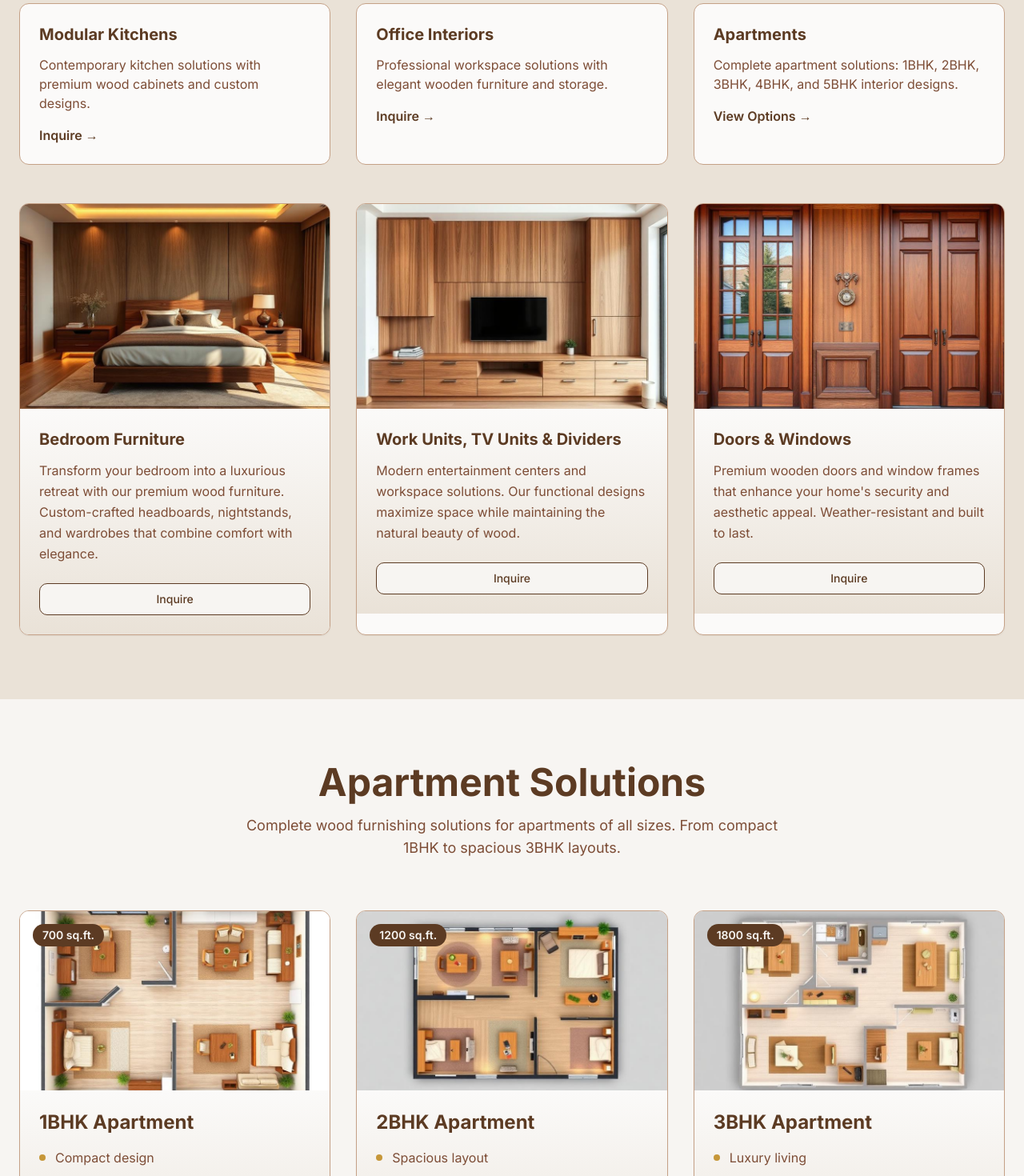
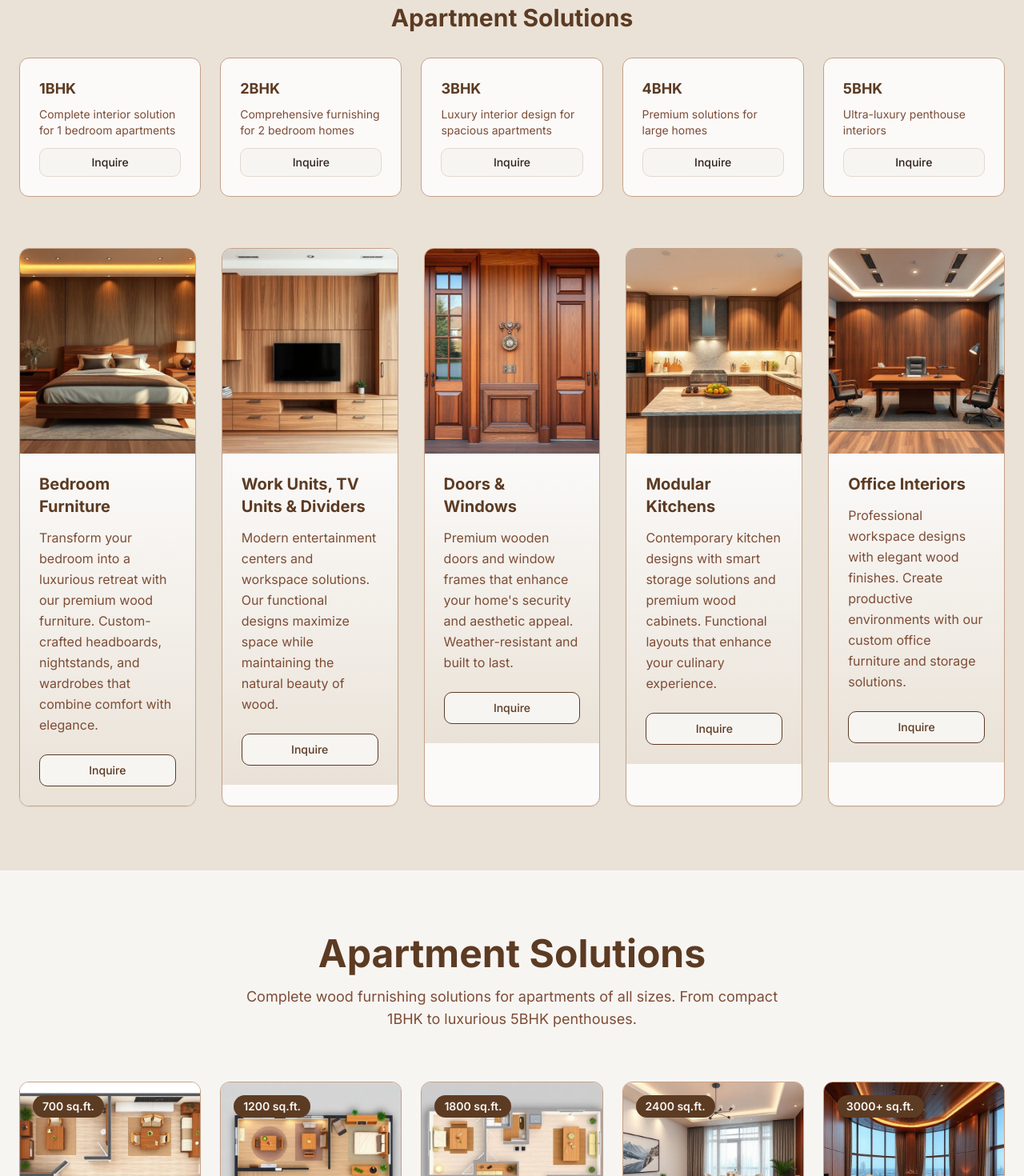
Before and after one commit to shivareddy2002/woodland-crafted-designs, a React (Vite) app: page / in a window 1280 px wide. Shown: the part 1060-2530 px from the top of the page at 80% size. Built offline with nearby package versions, Linux system fonts and the light colour scheme.

Commit message:
Update buttons and layout

```diff
--- a/src/components/ApartmentTypes.tsx
+++ b/src/components/ApartmentTypes.tsx
@@ -3,6 +3,8 @@ import { Card, CardContent } from "@/components/ui/card";
 import apartment1bhk from "@/assets/1bhk-apartment.jpg";
 import apartment2bhk from "@/assets/2bhk-apartment.jpg";
 import apartment3bhk from "@/assets/3bhk-apartment.jpg";
+import apartment4bhk from "@/assets/4bhk-apartment.jpg";
+import apartment5bhk from "@/assets/5bhk-apartment.jpg";
 
 const ApartmentTypes = () => {
   const apartments = [
@@ -27,6 +29,20 @@ const ApartmentTypes = () => {
       features: ["Luxury living", "Multiple bedrooms", "Custom wood work", "Entertainment spaces"],
       button: "View 3BHK",
     },
+    {
+      type: "4BHK Apartment",
+      size: "2400 sq.ft.",
+      image: apartment4bhk,
+      features: ["Premium interiors", "Master suite", "Study room", "Multiple storage areas"],
+      button: "View 4BHK",
+    },
+    {
+      type: "5BHK Apartment",
+      size: "3000+ sq.ft.",
+      image: apartment5bhk,
+      features: ["Ultra-luxury", "Penthouse design", "Premium finishes", "Entertainment rooms"],
+      button: "View 5BHK",
+    },
   ];
 
   return (
@@ -37,11 +53,11 @@ const ApartmentTypes = () => {
             Apartment Solutions
           </h2>
           <p className="text-lg text-wood-dark max-w-2xl mx-auto">
-            Complete wood furnishing solutions for apartments of all sizes. From compact 1BHK to spacious 3BHK layouts.
+            Complete wood furnishing solutions for apartments of all sizes. From compact 1BHK to luxurious 5BHK penthouses.
           </p>
         </div>
 
-        <div className="grid grid-cols-1 md:grid-cols-3 gap-8">
+        <div className="grid grid-cols-1 md:grid-cols-2 lg:grid-cols-3 xl:grid-cols-5 gap-6">
           {apartments.map((apartment, index) => (
             <Card
               key={index}
--- a/src/components/Contact.tsx
+++ b/src/components/Contact.tsx
@@ -94,7 +94,25 @@ const Contact = () => {
                     </div>
                     <div>
                       <div className="font-semibold text-primary">Address</div>
-                      <div className="text-wood-dark">Kadapa</div>
+                      <div className="text-wood-dark">Kadapa, Andhra Pradesh</div>
+                    </div>
+                  </CardContent>
+                </Card>
+
+                {/* Google Map */}
+                <Card className="border-wood-medium mt-6">
+                  <CardContent className="p-0">
+                    <div className="w-full h-64 rounded-lg overflow-hidden">
+                      <iframe
+                        src="https://www.google.com/maps/embed?pb=!1m18!1m12!1m3!1d248849.56865533178!2d78.54713623671826!3d14.46667997779481!2m3!1f0!2f0!3f0!3m2!1i1024!2i768!4f13.1!3m3!1m2!1s0x3bb34ddc98509c0f%3A0x8f88cae3de53ab5!2sKadapa%2C%20Andhra%20Pradesh!5e0!3m2!1sen!2sin!4v1735733616044!5m2!1sen!2sin"
+                        width="100%"
+                        height="100%"
+                        style={{ border: 0 }}
+                        allowFullScreen
+                        loading="lazy"
+                        referrerPolicy="no-referrer-when-downgrade"
+                        title="IDL Location - Kadapa"
+                      />
                     </div>
                   </CardContent>
                 </Card>
--- a/src/components/FeaturedProducts.tsx
+++ b/src/components/FeaturedProducts.tsx
@@ -3,6 +3,8 @@ import { Card, CardContent } from "@/components/ui/card";
 import bedroomImage from "@/assets/bedroom-wood.jpg";
 import workUnitsImage from "@/assets/work-units-wood.jpg";
 import doorsWindowsImage from "@/assets/doors-windows-wood.jpg";
+import modularKitchenImage from "@/assets/modular-kitchen.jpg";
+import officeInteriorsImage from "@/assets/office-interiors.jpg";
 
 const FeaturedProducts = () => {
   const products = [
@@ -21,6 +23,16 @@ const FeaturedProducts = () => {
       description: "Premium wooden doors and window frames that enhance your home's security and aesthetic appeal. Weather-resistant and built to last.",
       image: doorsWindowsImage,
     },
+    {
+      title: "Modular Kitchens",
+      description: "Contemporary kitchen designs with smart storage solutions and premium wood cabinets. Functional layouts that enhance your culinary experience.",
+      image: modularKitchenImage,
+    },
+    {
+      title: "Office Interiors",
+      description: "Professional workspace designs with elegant wood finishes. Create productive environments with our custom office furniture and storage solutions.",
+      image: officeInteriorsImage,
+    },
   ];
 
   return (
@@ -35,26 +47,39 @@ const FeaturedProducts = () => {
           </p>
         </div>
 
-        {/* Additional Product Categories */}
-        <div className="grid grid-cols-1 md:grid-cols-2 lg:grid-cols-3 gap-8 mb-12">
-          <div className="bg-card p-6 rounded-lg border border-wood-medium hover:shadow-lg transition-all duration-300">
-            <h3 className="text-xl font-bold text-primary mb-3">Modular Kitchens</h3>
-            <p className="text-wood-dark mb-4">Contemporary kitchen solutions with premium wood cabinets and custom designs.</p>
-            <button className="text-primary hover:text-primary/80 font-semibold">Inquire →</button>
-          </div>
-          <div className="bg-card p-6 rounded-lg border border-wood-medium hover:shadow-lg transition-all duration-300">
-            <h3 className="text-xl font-bold text-primary mb-3">Office Interiors</h3>
-            <p className="text-wood-dark mb-4">Professional workspace solutions with elegant wooden furniture and storage.</p>
-            <button className="text-primary hover:text-primary/80 font-semibold">Inquire →</button>
-          </div>
-          <div className="bg-card p-6 rounded-lg border border-wood-medium hover:shadow-lg transition-all duration-300">
-            <h3 className="text-xl font-bold text-primary mb-3">Apartments</h3>
-            <p className="text-wood-dark mb-4">Complete apartment solutions: 1BHK, 2BHK, 3BHK, 4BHK, and 5BHK interior designs.</p>
-            <button className="text-primary hover:text-primary/80 font-semibold">View Options →</button>
+        {/* Apartment Solutions */}
+        <div className="mb-16">
+          <h3 className="text-3xl font-bold text-primary text-center mb-8">Apartment Solutions</h3>
+          <div className="grid grid-cols-1 md:grid-cols-2 lg:grid-cols-5 gap-6">
+            <div className="bg-card p-6 rounded-lg border border-wood-medium hover:shadow-lg transition-all duration-300 transform hover:-translate-y-1">
+              <h4 className="text-lg font-bold text-primary mb-2">1BHK</h4>
+              <p className="text-wood-dark text-sm mb-3">Complete interior solution for 1 bedroom apartments</p>
+              <Button variant="outline" size="sm" className="w-full">Inquire</Button>
+            </div>
+            <div className="bg-card p-6 rounded-lg border border-wood-medium hover:shadow-lg transition-all duration-300 transform hover:-translate-y-1">
+              <h4 className="text-lg font-bold text-primary mb-2">2BHK</h4>
+              <p className="text-wood-dark text-sm mb-3">Comprehensive furnishing for 2 bedroom homes</p>
+              <Button variant="outline" size="sm" className="w-full">Inquire</Button>
+            </div>
+            <div className="bg-card p-6 rounded-lg border border-wood-medium hover:shadow-lg transition-all duration-300 transform hover:-translate-y-1">
+              <h4 className="text-lg font-bold text-primary mb-2">3BHK</h4>
+              <p className="text-wood-dark text-sm mb-3">Luxury interior design for spacious apartments</p>
+              <Button variant="outline" size="sm" className="w-full">Inquire</Button>
+            </div>
+            <div className="bg-card p-6 rounded-lg border border-wood-medium hover:shadow-lg transition-all duration-300 transform hover:-translate-y-1">
+              <h4 className="text-lg font-bold text-primary mb-2">4BHK</h4>
+              <p className="text-wood-dark text-sm mb-3">Premium solutions for large homes</p>
+              <Button variant="outline" size="sm" className="w-full">Inquire</Button>
+            </div>
+            <div className="bg-card p-6 rounded-lg border border-wood-medium hover:shadow-lg transition-all duration-300 transform hover:-translate-y-1">
+              <h4 className="text-lg font-bold text-primary mb-2">5BHK</h4>
+              <p className="text-wood-dark text-sm mb-3">Ultra-luxury penthouse interiors</p>
+              <Button variant="outline" size="sm" className="w-full">Inquire</Button>
+            </div>
           </div>
         </div>
 
-        <div className="grid grid-cols-1 md:grid-cols-2 lg:grid-cols-3 gap-8">
+        <div className="grid grid-cols-1 md:grid-cols-2 lg:grid-cols-3 xl:grid-cols-5 gap-8">
           {products.map((product, index) => (
             <Card
               key={index}
--- a/src/components/Header.tsx
+++ b/src/components/Header.tsx
@@ -30,7 +30,7 @@ const Header = () => {
           {/* Logo */}
           <div className="flex items-center space-x-2">
             <div className="w-8 h-8 bg-primary rounded-lg flex items-center justify-center">
-              <span className="text-primary-foreground font-bold text-sm">ID</span>
+              <span className="text-primary-foreground font-bold text-sm">IDL</span>
             </div>
             <div>
               <div className="font-bold text-lg text-primary">In Design Land</div>
--- a/src/components/ui/button.tsx
+++ b/src/components/ui/button.tsx
@@ -5,7 +5,7 @@ import { cva, type VariantProps } from "class-variance-authority"
 import { cn } from "@/lib/utils"
 
 const buttonVariants = cva(
-  "inline-flex items-center justify-center gap-2 whitespace-nowrap rounded-md text-sm font-medium ring-offset-background transition-colors focus-visible:outline-none focus-visible:ring-2 focus-visible:ring-ring focus-visible:ring-offset-2 disabled:pointer-events-none disabled:opacity-50 [&_svg]:pointer-events-none [&_svg]:size-4 [&_svg]:shrink-0",
+  "inline-flex items-center justify-center gap-2 whitespace-nowrap rounded-md text-sm font-medium ring-offset-background transition-all duration-300 ease-in-out transform hover:scale-105 hover:shadow-lg active:scale-95 focus-visible:outline-none focus-visible:ring-2 focus-visible:ring-ring focus-visible:ring-offset-2 disabled:pointer-events-none disabled:opacity-50 [&_svg]:pointer-events-none [&_svg]:size-4 [&_svg]:shrink-0",
   {
     variants: {
       variant: {
--- a/src/index.css
+++ b/src/index.css
@@ -53,6 +53,11 @@
     --gradient-wood: linear-gradient(135deg, hsl(30 35% 85%) 0%, hsl(25 40% 75%) 50%, hsl(20 45% 65%) 100%);
     --gradient-hero: linear-gradient(135deg, hsl(25 45% 25% / 0.8) 0%, hsl(20 40% 35% / 0.6) 100%);
     --gradient-card: linear-gradient(145deg, hsl(35 20% 98%) 0%, hsl(30 25% 95%) 100%);
+
+    /* Shadows for enhanced depth */
+    --shadow-soft: 0 2px 8px hsl(25 45% 25% / 0.08);
+    --shadow-medium: 0 4px 16px hsl(25 45% 25% / 0.12);
+    --shadow-strong: 0 8px 32px hsl(25 45% 25% / 0.16);
 
     --radius: 0.75rem;
 
@@ -121,3 +126,29 @@
     @apply bg-background text-foreground;
   }
 }
+
+@layer components {
+  /* Enhanced button animations */
+  .btn-hover-lift {
+    @apply transition-all duration-300 ease-out transform hover:shadow-lg active:scale-95;
+  }
+
+  .btn-hover-lift:hover {
+    transform: translateY(-2px);
+    box-shadow: var(--shadow-medium);
+  }
+
+  /* Consistent spacing utilities */
+  .section-padding {
+    @apply py-20;
+  }
+
+  .container-spacing {
+    @apply px-4 lg:px-6;
+  }
+
+  /* Card hover effects */
+  .card-hover {
+    @apply transition-all duration-300 hover:shadow-xl hover:-translate-y-1;
+  }
+}
```
Also changed, not shown: src/assets/5bhk-apartment.jpg (added).
